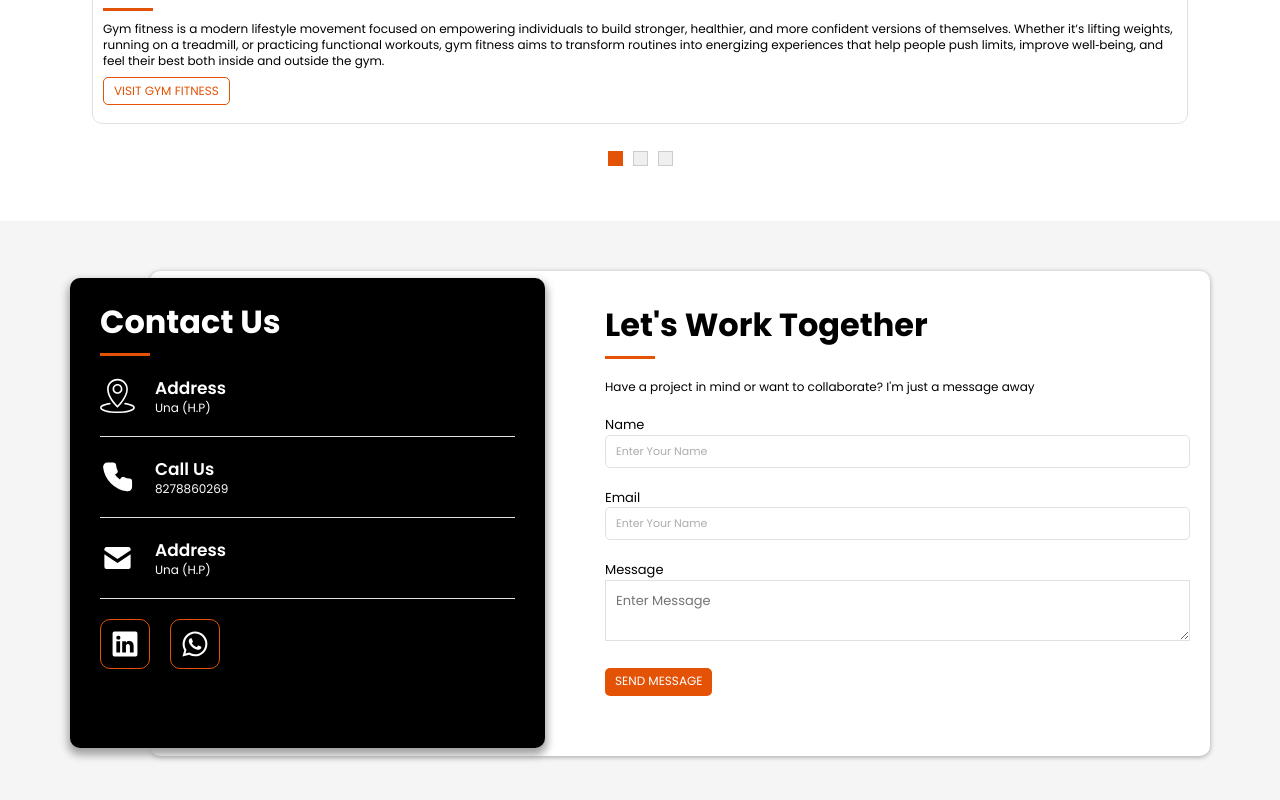
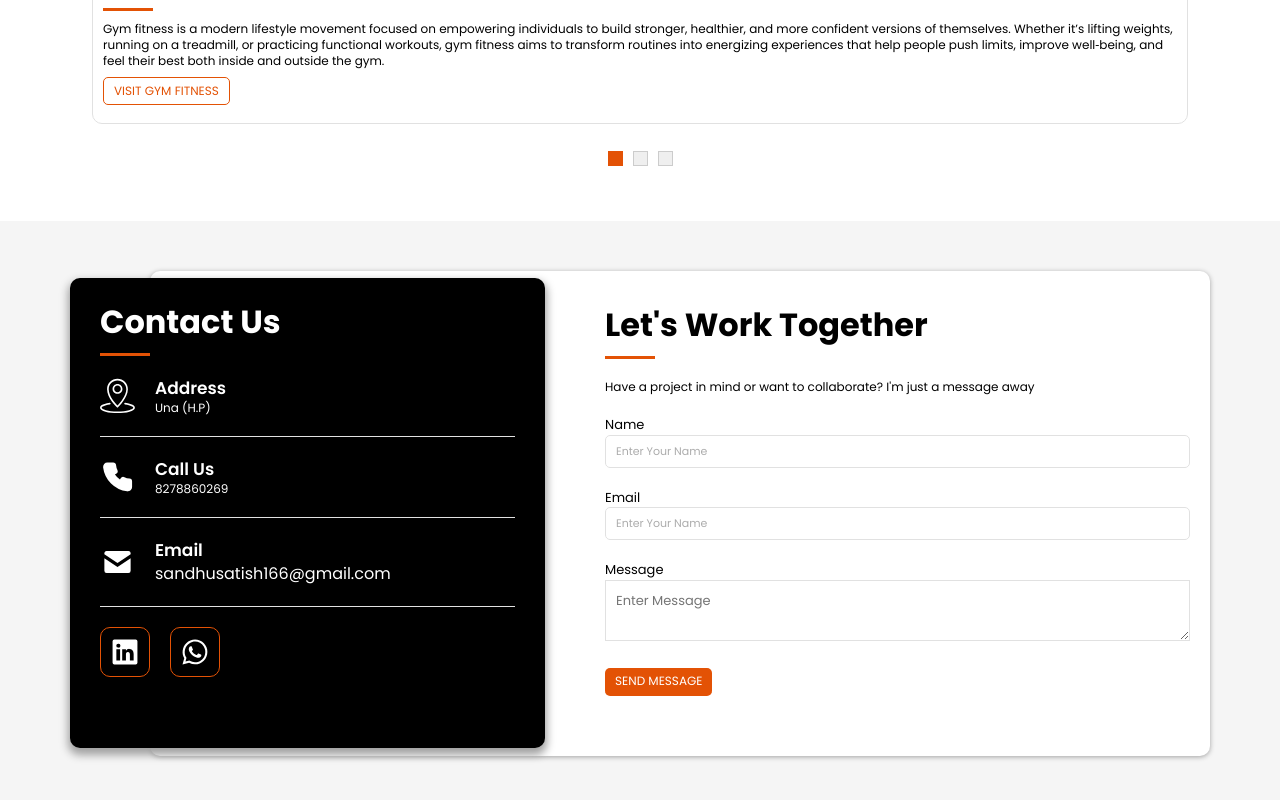
Before and after one commit to satish166/satish-sandhu-portfolio, a Next.js app: page / in a window 1280 px wide. Shown: the part 3883-4683 px from the top of the page. Built offline with nearby package versions, Linux system fonts and the light colour scheme.

Commit message:
add mail

```diff
--- a/app/components/pages/contact/contact.tsx
+++ b/app/components/pages/contact/contact.tsx
@@ -36,8 +36,8 @@ export default function Contact() {
                   <li className="list-item">
                     <Image  src={Mail} alt="Hero" className="h-auto contact-us-icons" />
                      <div className="">
-                        <h6>Address</h6>
-                        <p>Una (H.P)</p>
+                        <h6>Email</h6>
+                        <a href="mailto:sandhusatish166@gmail.com">sandhusatish166@gmail.com</a>
                      </div>
                   </li>
                 </ul>
```
